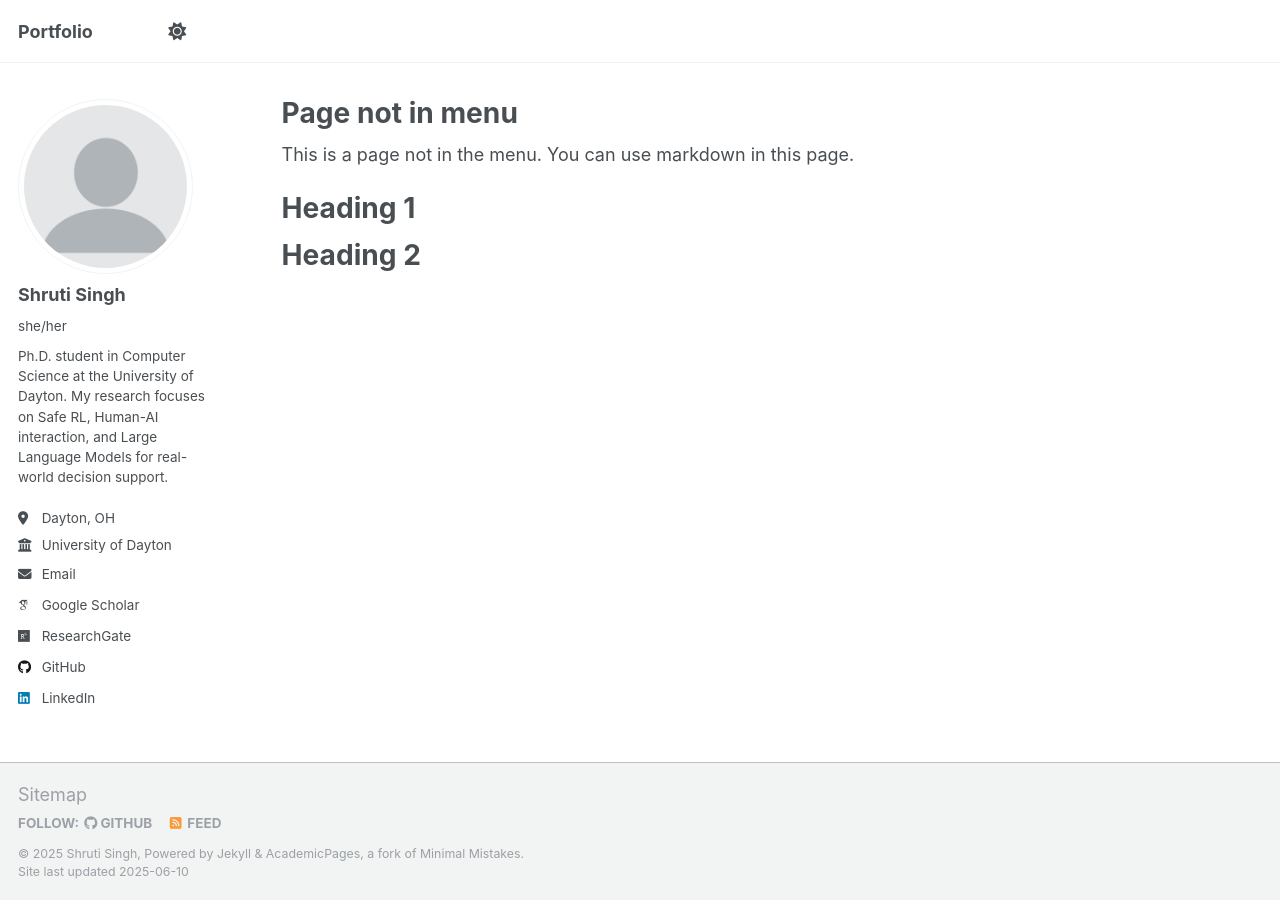
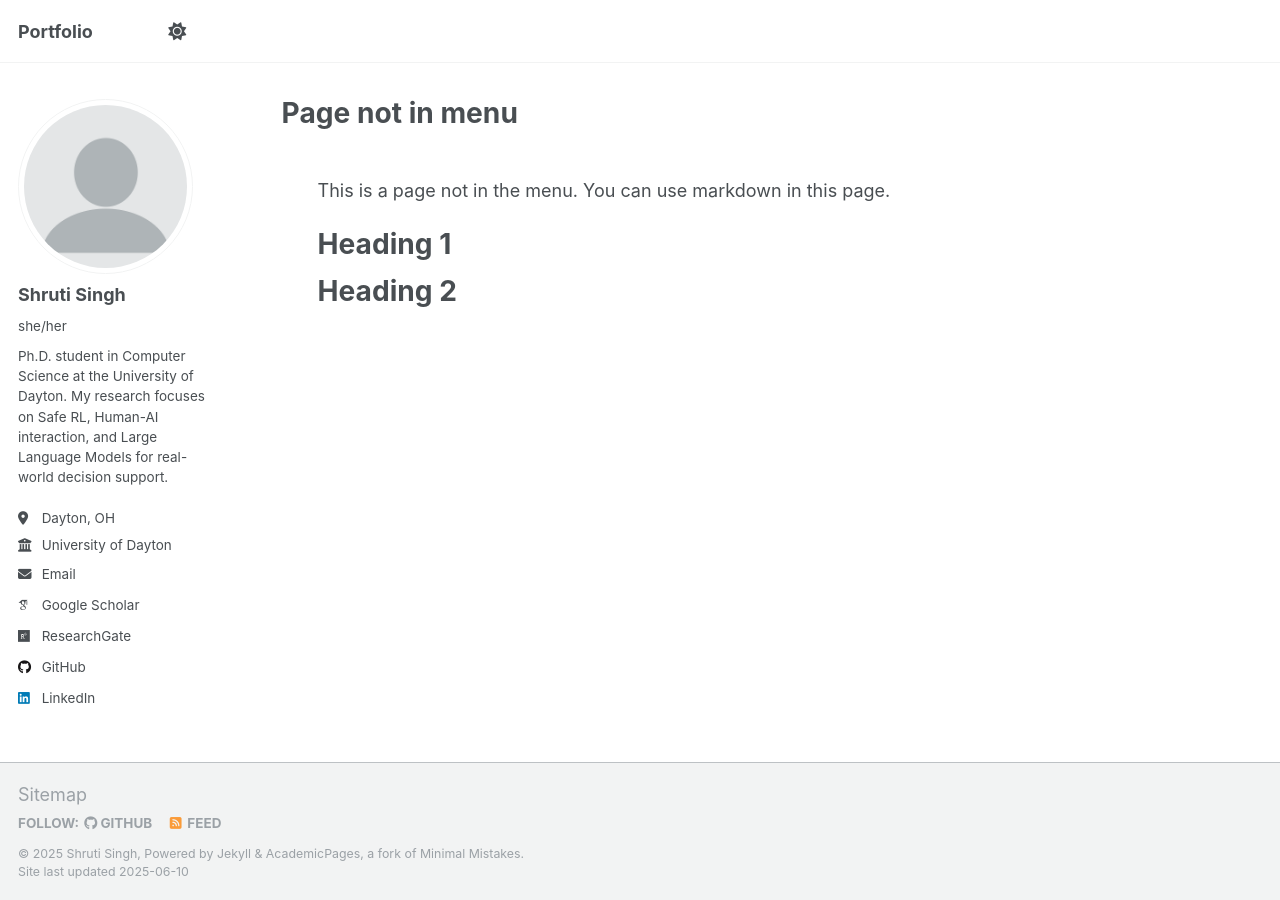
Before and after one commit to shruti976/shruti976.github.io, a Jekyll site: the page built from _pages/non-menu-page.md, in a window 1280 px wide. Built offline with Jekyll 4.4.1, drawn with Linux system fonts in a browser that asks for light colours; some web fonts are replaced.

Commit message:
Refine homepage intro and apply layout styling fixes

```diff
--- a/_includes/head.html
+++ b/_includes/head.html
@@ -19,3 +19,20 @@
 <link rel="stylesheet" href="{{ base_path }}/assets/css/main.css">
 
 <meta http-equiv="cleartype" content="on">
+
+<style>
+  .page__content {
+    max-width: 900px;
+    margin: 0 auto;
+    padding: 2rem;
+  }
+
+  .author__avatar img {
+    border-radius: 50%;
+  }
+
+  .author__bio {
+    margin-top: 0.5rem;
+    font-size: 0.9rem;
+  }
+</style>
```
Also changed, not shown: index.md (+3 -1 lines).
